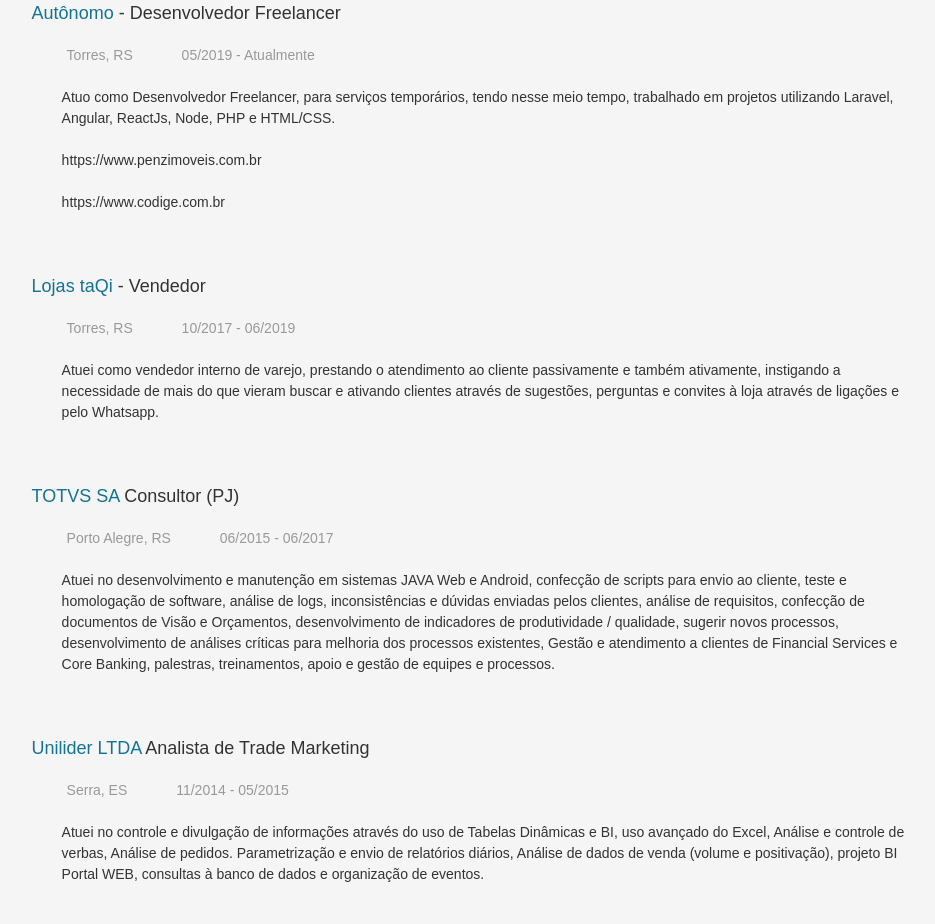
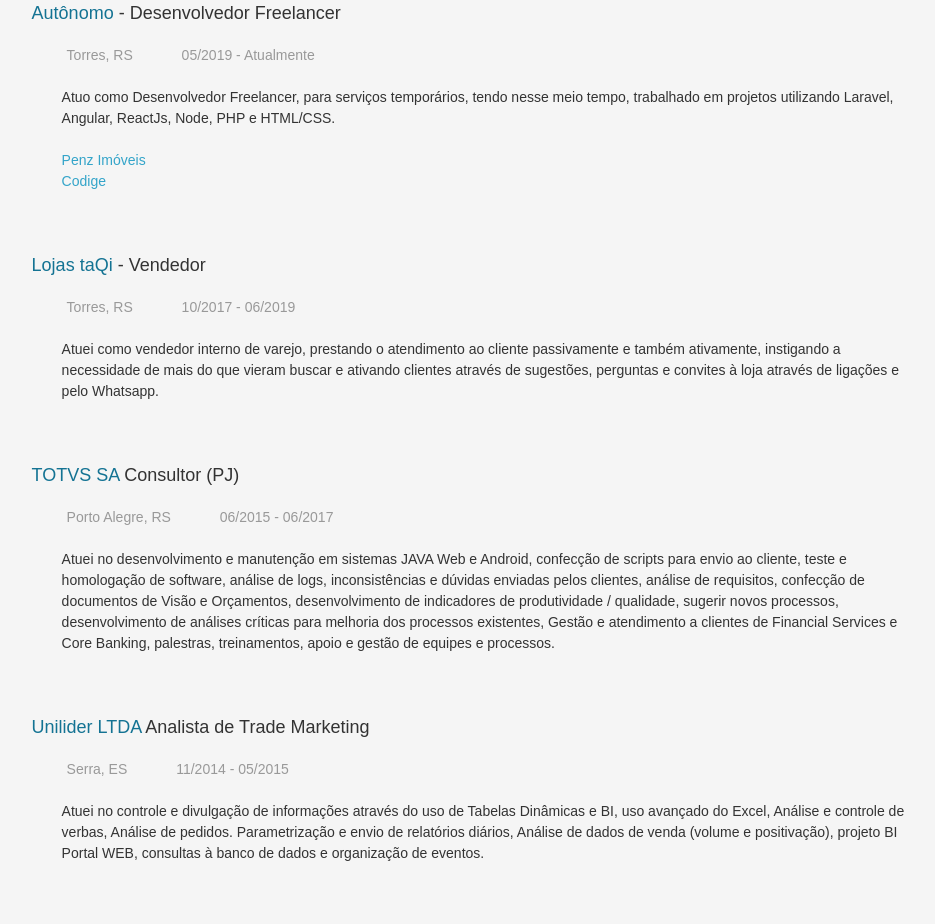
Before and after one commit to rminossi/rminossi.github.io, a plain HTML site: page curriculo/index.html in a window 1280 px wide. Shown: the part 1131-2055 px from the top of the page, without its empty margins (198-1133 px from the left). Drawn offline with Linux system fonts and the light colour scheme; a web font is replaced by a local one.

Commit message:
Update index.html

```diff
--- a/curriculo/index.html
+++ b/curriculo/index.html
@@ -89,8 +89,9 @@
 												<span class="lieu">Torres, RS</span>
 												<span class="dates">05/2019 - Atualmente</span>
 												<p>Atuo como Desenvolvedor Freelancer, para serviços temporários, tendo nesse meio tempo, trabalhado em projetos utilizando Laravel, Angular, ReactJs, Node, PHP e HTML/CSS.</p>
-											<p>https://www.penzimoveis.com.br <br>
-											<p>https://www.codige.com.br</p>
+											<p> <a href="https://www.penzimoveis.com.br">Penz Imóveis</a>
+                                             <br>
+											    <a href="https://www.codige.com.br">Codige</a> </p>
 										</li>
 										<li>
 												<h4>
```
